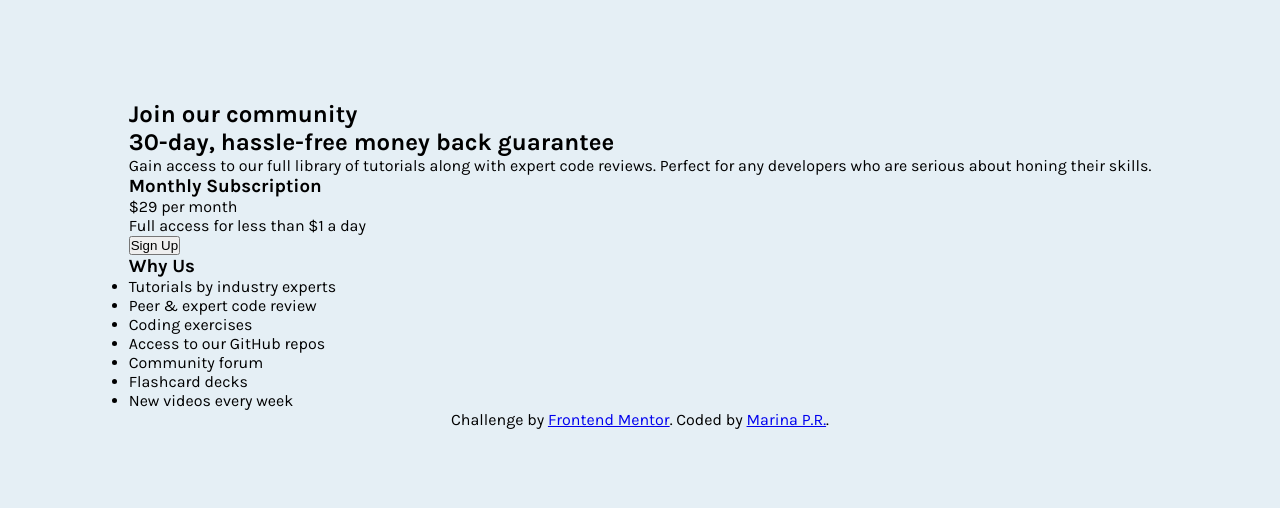
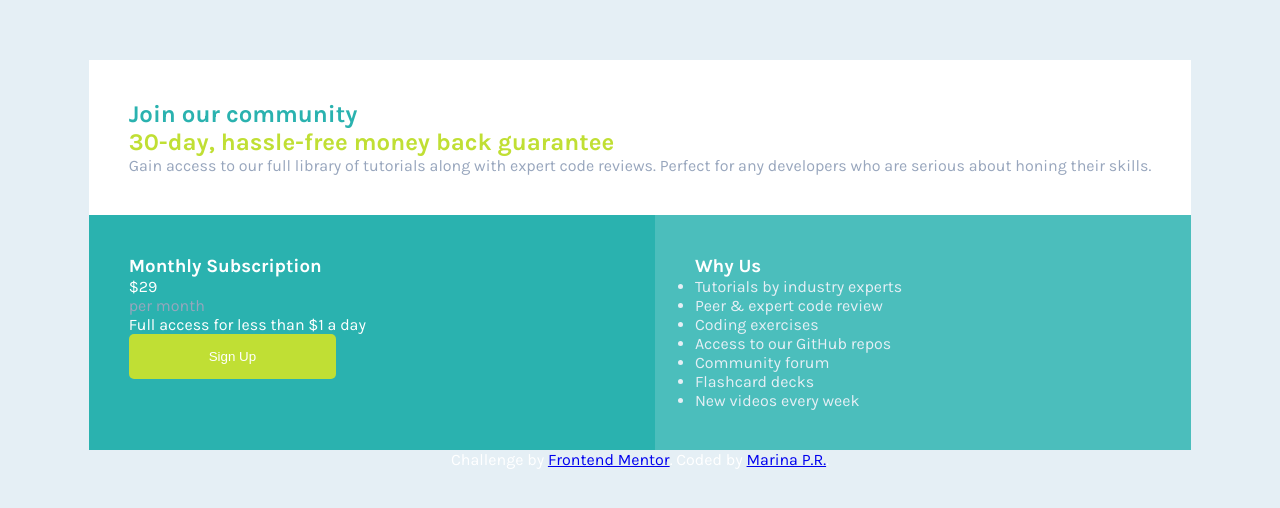
Before and after one commit to MarinaPerezR/single-price-grid-component, a plain HTML site: page index.html in a window 1280 px wide. Shown: the part 136-644 px from the top of the page. Drawn offline with Linux system fonts and the light colour scheme.

Commit message:
Added colors and grid

```diff
--- a/css/style.css
+++ b/css/style.css
@@ -1,11 +1,13 @@
 :root {
   /* Primary colors */
   --cyan: hsl(179, 62%, 43%);
+  --light-cyan: hsl(179, 47%, 52%);
   --bright-yellow: hsl(71, 73%, 54%);
 
   /* Neutral colors */
   --light-gray: hsl(204, 43%, 93%);
   --grayish-blue: hsl(218, 22%, 67%);
+  --white: white;
 
   /* Font */
   --main-font: "Karla", sans-serif;
@@ -24,6 +26,7 @@
 body {
   background-color: var(--light-gray);
   font-family: var(--main-font);
+  font-size: 16px;
   display: flex;
   flex-direction: column;
   justify-content: center;
@@ -31,3 +34,63 @@ body {
   height: 100vh;
   margin: 0;
 }
+
+main {
+  display: grid;
+  grid-template-areas: "one one"
+  "two three";
+}
+
+section {
+  padding: 40px;
+}
+
+section.join {
+  background-color: var(--white);
+  grid-area: one;
+}
+
+section.join h1 {
+  color: var(--cyan);
+}
+
+section.join h2 {
+  color: var(--bright-yellow);
+}
+
+section.join p {
+  color: var(--grayish-blue);
+}
+
+section.subscription {
+  background-color: var(--cyan);
+  grid-area: two;
+}
+
+section.subscription .price, h3, p, button {
+  color: var(--white);
+}
+
+section.subscription .sub-price {
+  color: var(--grayish-blue);
+}
+
+section.subscription button {
+  background-color: var(--bright-yellow);
+  padding: 15px 80px;
+  border: none;
+  border-radius: 5px;
+}
+
+section.why {
+  background-color: var(--light-cyan);
+  grid-area: three;
+}
+
+section.why h3 {
+  color: var(--white);
+}
+
+section.why ul {
+  color: var(--light-gray)
+}
--- a/index.html
+++ b/index.html
@@ -36,7 +36,8 @@
       <section class="subscription">
         <h3>Monthly Subscription</h3>
 
-        &dollar;29 per month
+        <div class="price">&dollar;29</div>
+        <div class="sub-price">per month</div>
 
         <p>Full access for less than &dollar;1 a day</p>
 
```
